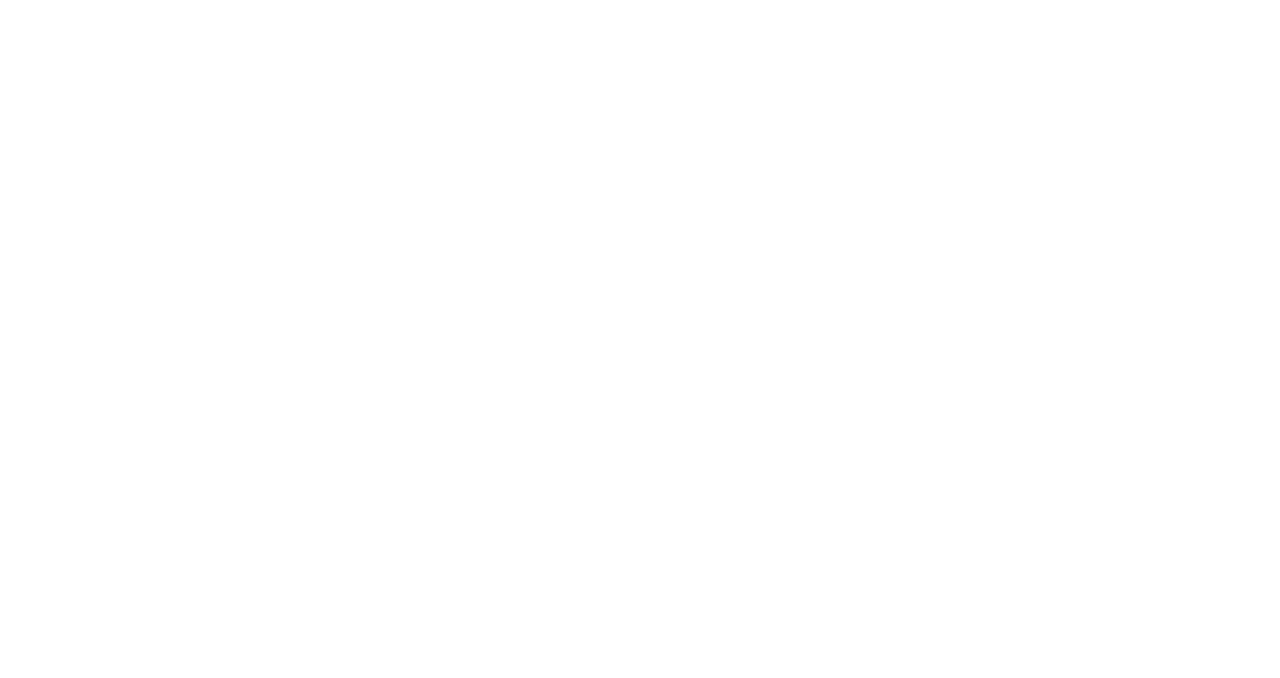
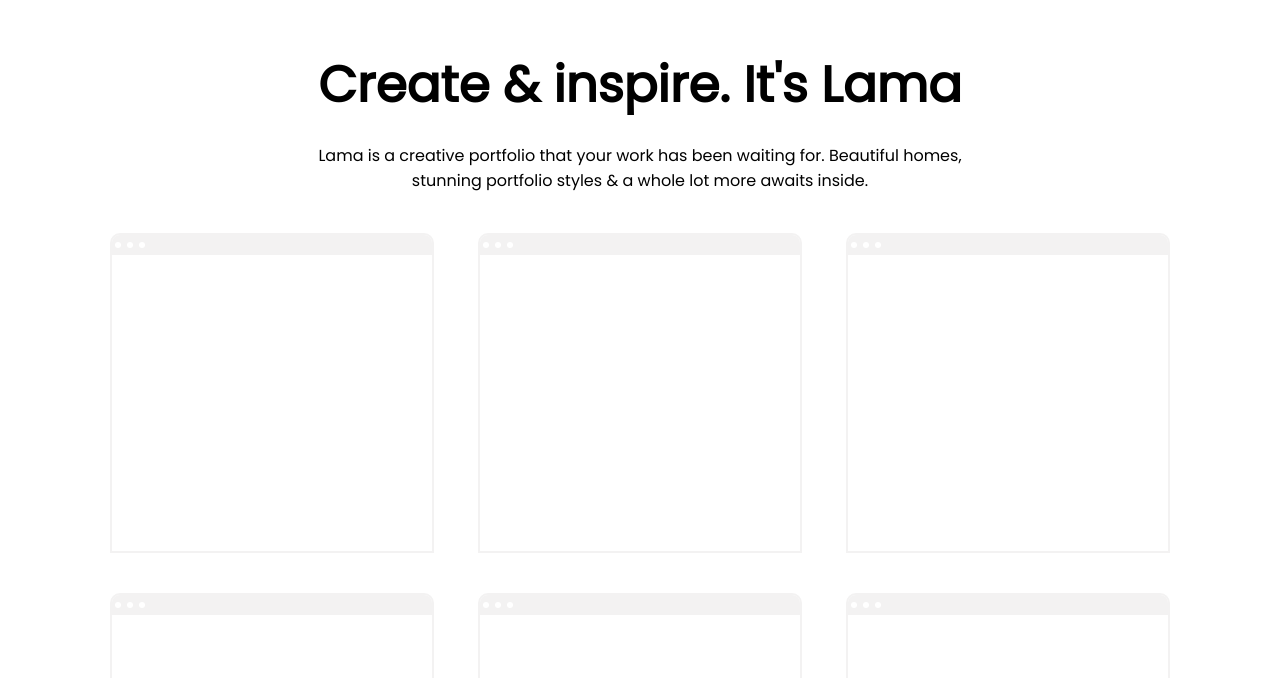
Before and after one commit to stormzy22/react-portfolio, a React (Create React App) app: page / in a window 1280 px wide. Shown: the part 1602-2280 px from the top of the page. Before the commit the page ends 1600 px from the top, so only its background shows below. Built offline with nearby package versions, Linux system fonts and the light colour scheme.

Commit message:
product comp

```diff
--- a/src/App.tsx
+++ b/src/App.tsx
@@ -1,12 +1,14 @@
 import React from "react";
 import About from "./components/about/About";
 import Intro from "./components/intro/Intro";
+import ProductList from "./components/ProductList/ProductList";
 
 const App = (): JSX.Element => {
   return (
     <div>
       <Intro />
       <About />
+      <ProductList />
     </div>
   );
 };
--- /dev/null
+++ b/src/components/Product/Product.tsx
@@ -0,0 +1,20 @@
+import React from "react";
+
+interface IProduct {
+  link: string;
+  img: string;
+}
+
+const Product: React.FC<IProduct> = (): JSX.Element => {
+  return (
+    <div className="p">
+      <div className="p-browser">
+        <div className="p-circle"></div>
+        <div className="p-circle"></div>
+        <div className="p-circle"></div>
+      </div>
+    </div>
+  );
+};
+
+export default Product;
--- /dev/null
+++ b/src/components/ProductList/ProductList.tsx
@@ -0,0 +1,25 @@
+import React from "react";
+import Product from "../Product/Product";
+import { products } from "../../data.js";
+
+const ProductList: React.FC = (): JSX.Element => {
+  return (
+    <div className="pl">
+      <div className="pl-texts">
+        <h1 className="pl-title">Create & inspire. It&apos;s Lama</h1>
+        <p className="pl-desc">
+          Lama is a creative portfolio that your work has been waiting for.
+          Beautiful homes, stunning portfolio styles & a whole lot more awaits
+          inside.
+        </p>
+      </div>
+      <div className="pl-list">
+        {products?.map((i, e) => (
+          <Product key={e} link={i.link} img={i.img} />
+        ))}
+      </div>
+    </div>
+  );
+};
+
+export default ProductList;
--- /dev/null
+++ b/src/data.js
@@ -0,0 +1,26 @@
+export const products = [
+  {
+    img: "",
+    link: "http://lama.dev",
+  },
+  {
+    img: "",
+    link: "http://lama.dev",
+  },
+  {
+    img: "",
+    link: "http://lama.dev",
+  },
+  {
+    img: "",
+    link: "http://lama.dev",
+  },
+  {
+    img: "",
+    link: "http://lama.dev",
+  },
+  {
+    img: "",
+    link: "http://lama.dev",
+  },
+];
--- a/src/style/comp_style/about.scss
+++ b/src/style/comp_style/about.scss
@@ -43,14 +43,14 @@
       margin-top: 50px;
       display: flex;
       align-items: center;
-      justify-content: space-between;
+      justify-content: space-around;
       &-img {
         width: 120px;
         height: 120px;
         border-radius: 20px;
       }
       &-texts {
-        // width: 70%;
+        width: 70%;
       }
       &-title {
         font-weight: bold;
--- /dev/null
+++ b/src/style/comp_style/product.scss
@@ -0,0 +1,21 @@
+.p {
+  width: 30%;
+  height: 40vh;
+  margin: 20px 10px;
+  border: 2px solid rgb(243, 242, 242);
+  border-radius: 10px 10px 0px 0px;
+  overflow: hidden;
+  &-browser {
+    height: 20px;
+    background: rgb(243, 242, 242);
+    display: flex;
+    align-items: center;
+    .p-circle {
+      width: 6px;
+      height: 6px;
+      background-color: white;
+      border-radius: 100%;
+      margin: 3px;
+    }
+  }
+}
--- /dev/null
+++ b/src/style/comp_style/productList.scss
@@ -0,0 +1,23 @@
+.pl {
+  padding: 50px 100px;
+  display: flex;
+  flex-direction: column;
+  align-items: center;
+  text-align: center;
+  &-texts {
+    width: 65%;
+    .pl-title {
+      font-size: 50px;
+      font-weight: bold;
+    }
+    .pl-desc {
+      margin: 20px 0px;
+    }
+  }
+  &-list {
+    width: 100%;
+    display: flex;
+    flex-wrap: wrap;
+    justify-content: space-between;
+  }
+}
--- a/src/style/style.scss
+++ b/src/style/style.scss
@@ -1,2 +1,4 @@
 @import "./comp_style/intro.scss";
 @import "./comp_style/about.scss";
+@import "./comp_style/productList.scss";
+@import "./comp_style/product.scss";
```
